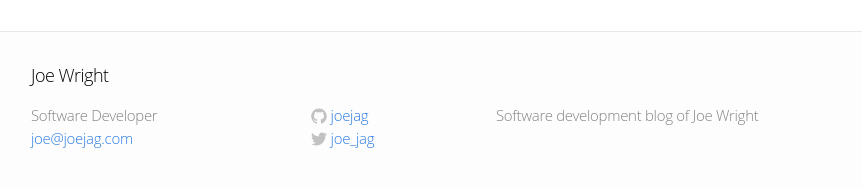
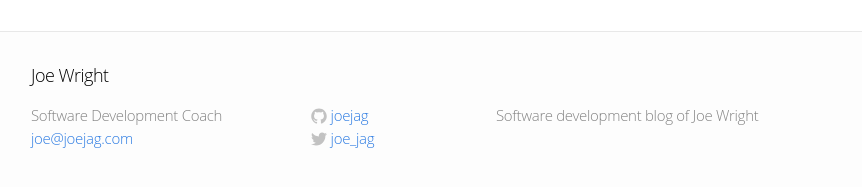
Before and after one commit to joejag/techblog, a Jekyll site: the page built from index.html, in a window 1280 px wide and 900 px high, scrolled down 4226 px. Shown: the part 706-893 px from the top of the window, without its empty margins (209-1071 px from the left). Built offline with Jekyll 4.4.1, drawn with Linux system fonts in a browser that asks for light colours.

Commit message:
New job title

```diff
--- a/_includes/footer.html
+++ b/_includes/footer.html
@@ -6,7 +6,7 @@
 
     <div class="footer-col-1 column">
       <ul>
-        <li>Software Developer</li>
+        <li>Software Development Coach</li>
         <li><a href="mailto:{{ site.email }}">{{ site.email }}</a></li>
       </ul>
     </div>
```
